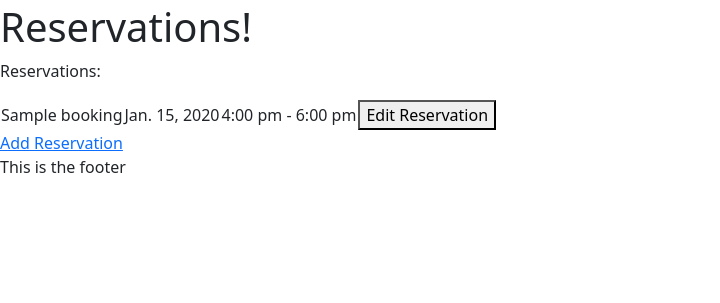
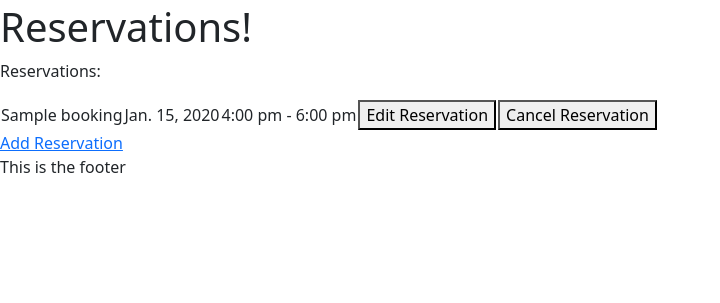
Before and after one commit to gustafsson96/the-swede-restaurant, a Django app: page /reservations.html in a window 1280 px wide. Shown: the part 53-356 px from the top of the page, without its empty margins (0-720 px from the left). Run offline with Django 3.2, Linux system fonts and the light colour scheme; tables that the repository leaves empty hold one stand-in row (values such as "Sample post"); some libraries are stand-ins or nearby versions.

Commit message:
Add delete reservation functionality for user

```diff
--- a/bookings/urls.py
+++ b/bookings/urls.py
@@ -1,11 +1,11 @@
 from django.urls import path
 from . import views
-from bookings.views import get_booking_information, add_reservation, edit_reservation
 
 urlpatterns = [
     path("", views.home, name="home"),
-    path("reservations.html", get_booking_information,
+    path("reservations.html", views.get_booking_information,
          name="reservations"),
-    path("add", add_reservation, name="add"),
-    path("edit/<item_id>", edit_reservation, name="edit"),
+    path("add", views.add_reservation, name="add"),
+    path("edit/<item_id>", views.edit_reservation, name="edit"),
+    path("delete/<item_id>", views.delete_reservation, name="delete"),
 ]
--- a/bookings/views.py
+++ b/bookings/views.py
@@ -42,3 +42,9 @@ def edit_reservation(request, item_id):
         'form': form
     }
     return render(request, 'edit_reservation.html', context)
+
+
+def delete_reservation(request, item_id):
+    reservation = get_object_or_404(Booking, id=item_id)
+    reservation.delete()
+    return redirect('reservations')
--- a/templates/reservations.html
+++ b/templates/reservations.html
@@ -15,6 +15,11 @@
         <button>Edit Reservation</button>
       </a>
     </td>
+    <td>
+      <a href="/delete/{{ item.id }}">
+        <button>Cancel Reservation</button>
+      </a>
+    </td>
   </tr>
   {% empty %}
   <tr>
```
